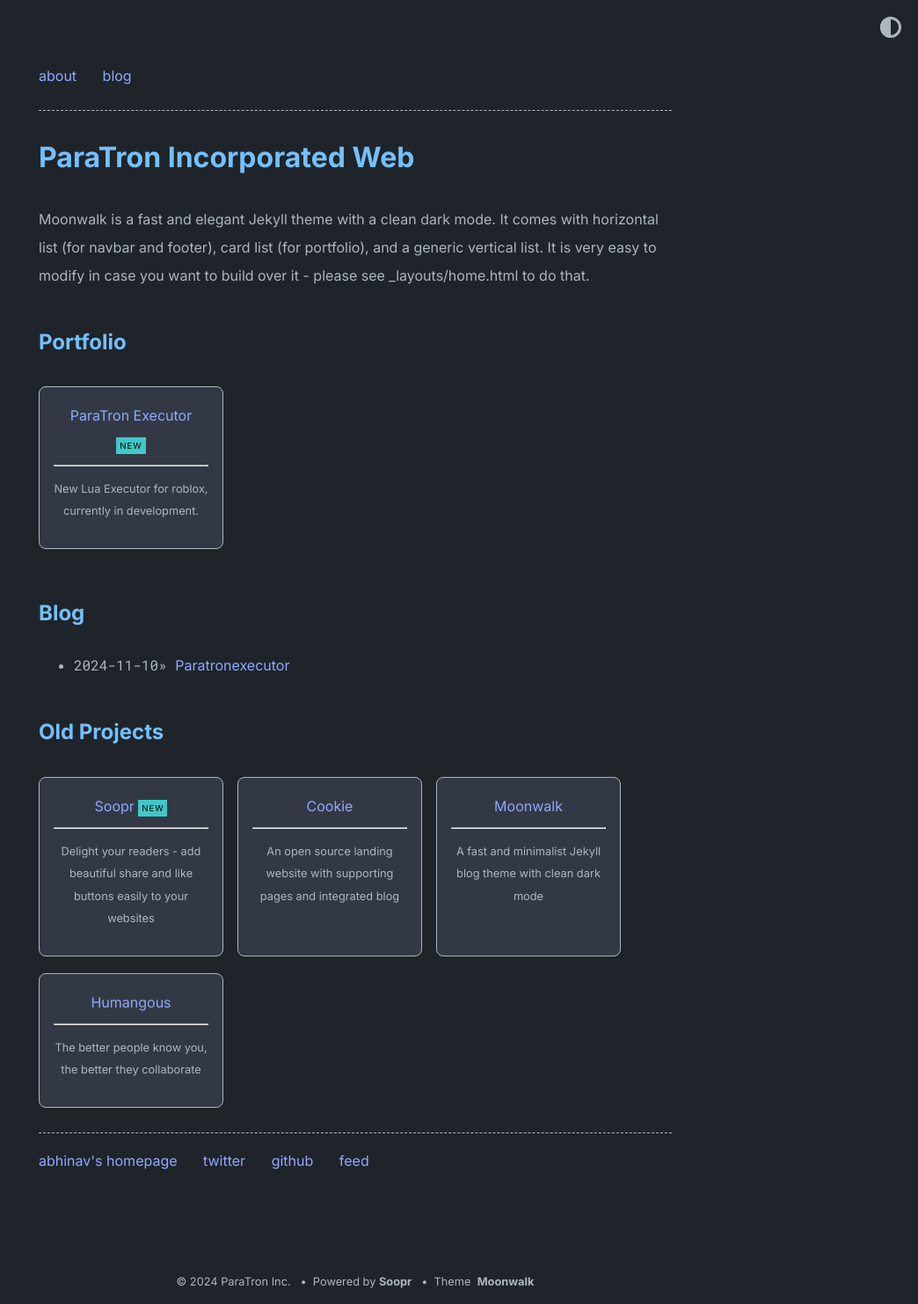
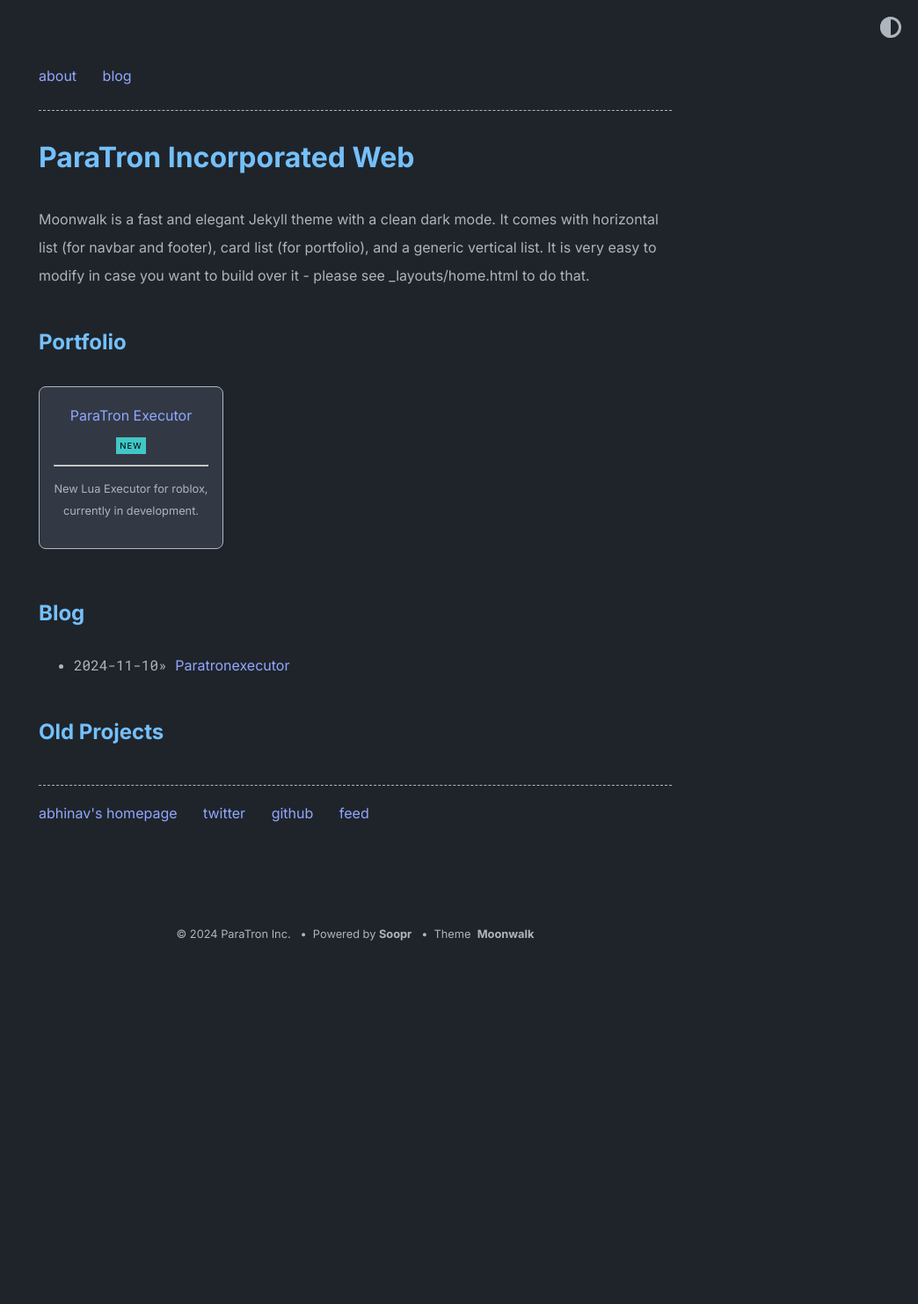
Before and after one commit to ParaTronIncorporated/paratronincorporated.github.io, a Jekyll site: the page built from index.md, in a window 1280 px wide. Shown: the whole page at 88% size, without its empty margins (236-1280 px from the left). Built offline with Jekyll 4.4.1, drawn with Linux system fonts in a browser that asks for light colours; after the commit the page ends 1087 px from its top, so only the background shows below that.

Commit message:
Update home.yml

```diff
--- a/_data/home.yml
+++ b/_data/home.yml
@@ -12,22 +12,6 @@ project_entries:
     highlight: NEW
 
 old_project_entries:
-  - title: Soopr
-    url: https://www.soopr.co
-    desc: Delight your readers - add beautiful share and like buttons easily to your websites
-    highlight: NEW
-
-  - title: Cookie
-    url: https://github.com/abhinavs/cookie
-    desc: An open source landing website with supporting pages and integrated blog
-
-  - title: Moonwalk
-    url: https://github.com/abhinavs/moonwalk
-    desc: A fast and minimalist Jekyll blog theme with clean dark mode
-
-  - title: Humangous
-    url: https://www.humangous.co
-    desc: The better people know you, the better they collaborate
 
 footer_entries:
   - title: abhinav's homepage
```
